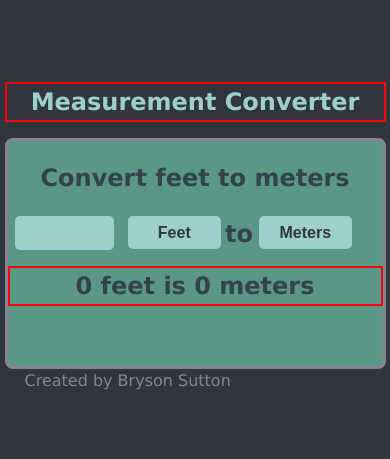
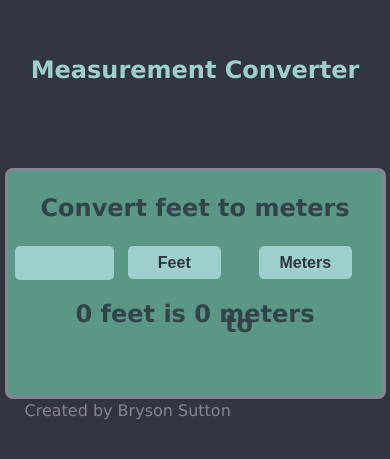
Before and after one commit to BSutton17/Measurement-Converter, a React (Vite) app: page / in a window 390 px wide. Shown: the part 193-652 px from the top of the page. Built offline with nearby package versions, Linux system fonts and the light colour scheme.

Commit message:
Update index.css

```diff
--- a/src/index.css
+++ b/src/index.css
@@ -17,8 +17,7 @@
       left: 0%;
     }
   h1{
-    height: 70%;
-    border: 2px solid red;
+    height: 100px;
   }
     #place{
       position: relative;
```
